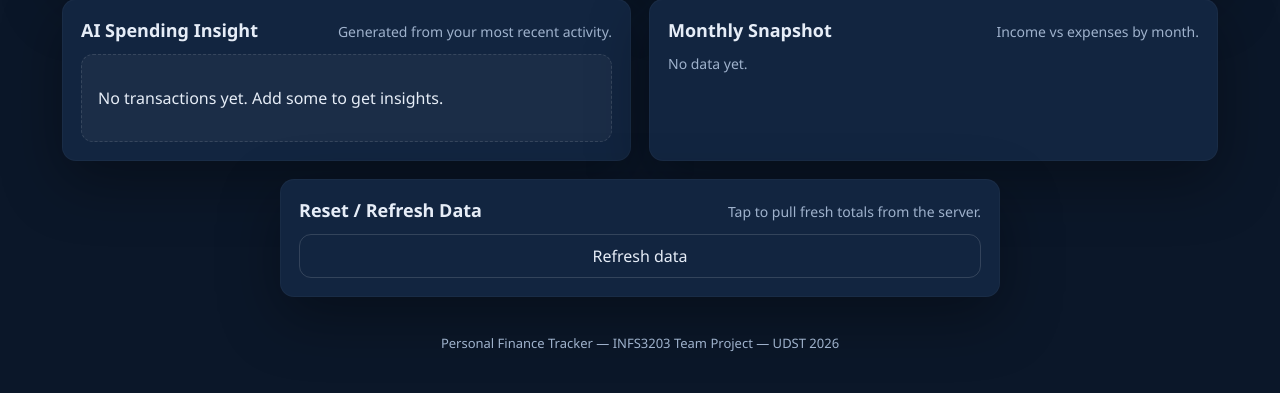
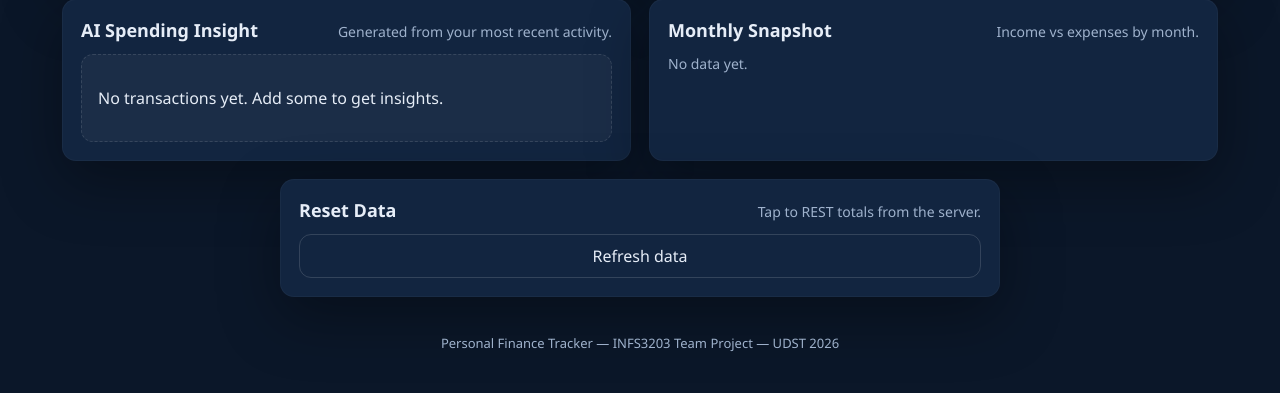
Before and after one commit to sumantboppana618/Personal-Finance-Tracker, a Flask app: page / in a window 1280 px wide. Shown: the part 1025-1418 px from the top of the page. Run offline with Flask 2, Linux system fonts and the light colour scheme; data that the repository does not hold is empty.

Commit message:
Update index.html

```diff
--- a/templates/index.html
+++ b/templates/index.html
@@ -180,8 +180,8 @@
 
             <section class="card reset-card">
                 <div class="section-header">
-                    <h2>Reset / Refresh Data</h2>
-                    <p class="hint">Tap to pull fresh totals from the server.</p>
+                    <h2>Reset Data</h2>
+                    <p class="hint">Tap to REST totals from the server.</p>
                 </div>
                 <button id="refresh-btn" class="ghost-btn full-width">Refresh data</button>
             </section>
```
